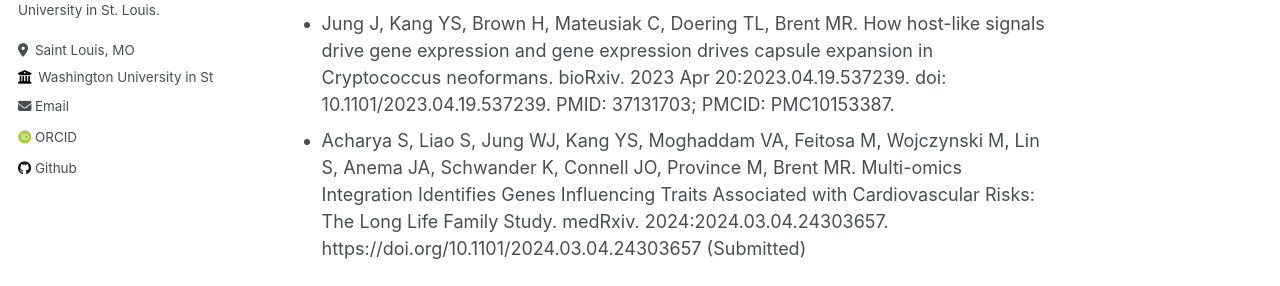
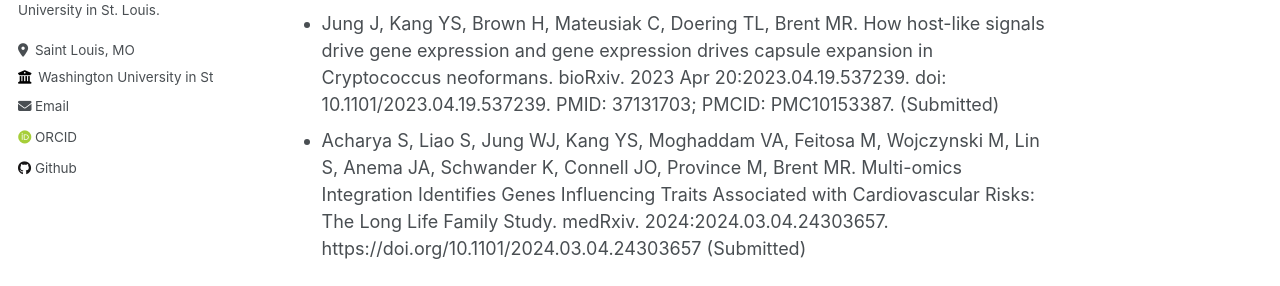
Before and after one commit to edwardkang0925/edwardkang0925.github.io, a Jekyll site: the page built from _pages/about.md, in a window 1280 px wide and 1237 px high. Shown: the part 481-767 px from the top of the window. Built offline with Jekyll 4.4.1, drawn with Linux system fonts in a browser that asks for light colours; some web fonts are replaced; part of the change alters nothing that is shown.

```diff
--- a/_config.yml
+++ b/_config.yml
@@ -34,7 +34,7 @@ author:
   arxiv            : # URL - Update with the correct link to your profile
   googlescholar    : # FIXME
   impactstory      : # URL
-  orcid            : "https://orcid.org/my-orcid?orcid=0009-0009-4605-6353"
+  orcid            : "0009-0009-4605-6353"
   pubmed           : # FIXME
   researchgate     : # URL
 
@@ -42,7 +42,7 @@ author:
   bitbucket        : # Username - Update with your username on the site
   codepen          : # Username
   dribbble         : # Username
-  github           : "https://github.com/edwardkang0925"
+  github           : "edwardkang0925"
   kaggle           : # Username
   stackoverflow    : # User number or user number and name (i.e., use "1" or "1/jeff-atwood")
 
--- a/_pages/about.md
+++ b/_pages/about.md
@@ -16,7 +16,7 @@ Education
 
 Preprint
 ======
-- Jung J, Kang YS, Brown H, Mateusiak C, Doering TL, Brent MR. How host-like signals drive gene expression and gene expression drives capsule expansion in Cryptococcus neoformans. bioRxiv. 2023 Apr 20:2023.04.19.537239. doi: 10.1101/2023.04.19.537239. PMID: 37131703; PMCID: PMC10153387.
+- Jung J, Kang YS, Brown H, Mateusiak C, Doering TL, Brent MR. How host-like signals drive gene expression and gene expression drives capsule expansion in Cryptococcus neoformans. bioRxiv. 2023 Apr 20:2023.04.19.537239. doi: 10.1101/2023.04.19.537239. PMID: 37131703; PMCID: PMC10153387. (Submitted)
 - Acharya S, Liao S, Jung WJ, Kang YS, Moghaddam VA, Feitosa M, Wojczynski M, Lin S, Anema JA, Schwander K, Connell JO, Province M, Brent MR. Multi-omics Integration Identifies Genes Influencing Traits Associated with Cardiovascular Risks: The Long Life Family Study. medRxiv. 2024:2024.03.04.24303657. https://doi.org/10.1101/2024.03.04.24303657 (Submitted)
 
 CV
```
